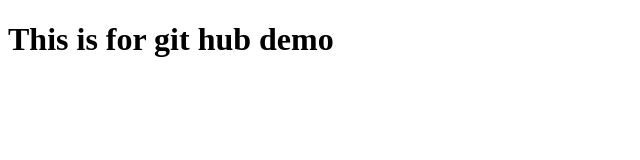
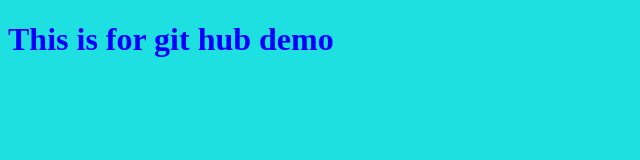
Before and after one commit to mayank-svt/demo_github, a plain HTML site: page index.html in a window 1280 px wide. Shown: the whole page, without its empty margins (0-640 px from the left). Drawn offline with Linux system fonts and the light colour scheme.

Commit message:
index and stylesheet after modification

```diff
--- a/index.html
+++ b/index.html
@@ -4,6 +4,7 @@
     <meta charset="UTF-8">
     <meta name="viewport" content="width=device-width, initial-scale=1.0">
     <title>HTML Page</title>
+    <link rel="stylesheet" href="style.css">
 </head>
 <body>
     <h1>This is for git hub demo</h1>
--- a/style.css
+++ b/style.css
@@ -1,3 +1,6 @@
-*{
-    background-color: azure;
+body{
+    background-color: rgb(30, 224, 224);
 }
+h1{
+    color:blue;
+}
```
